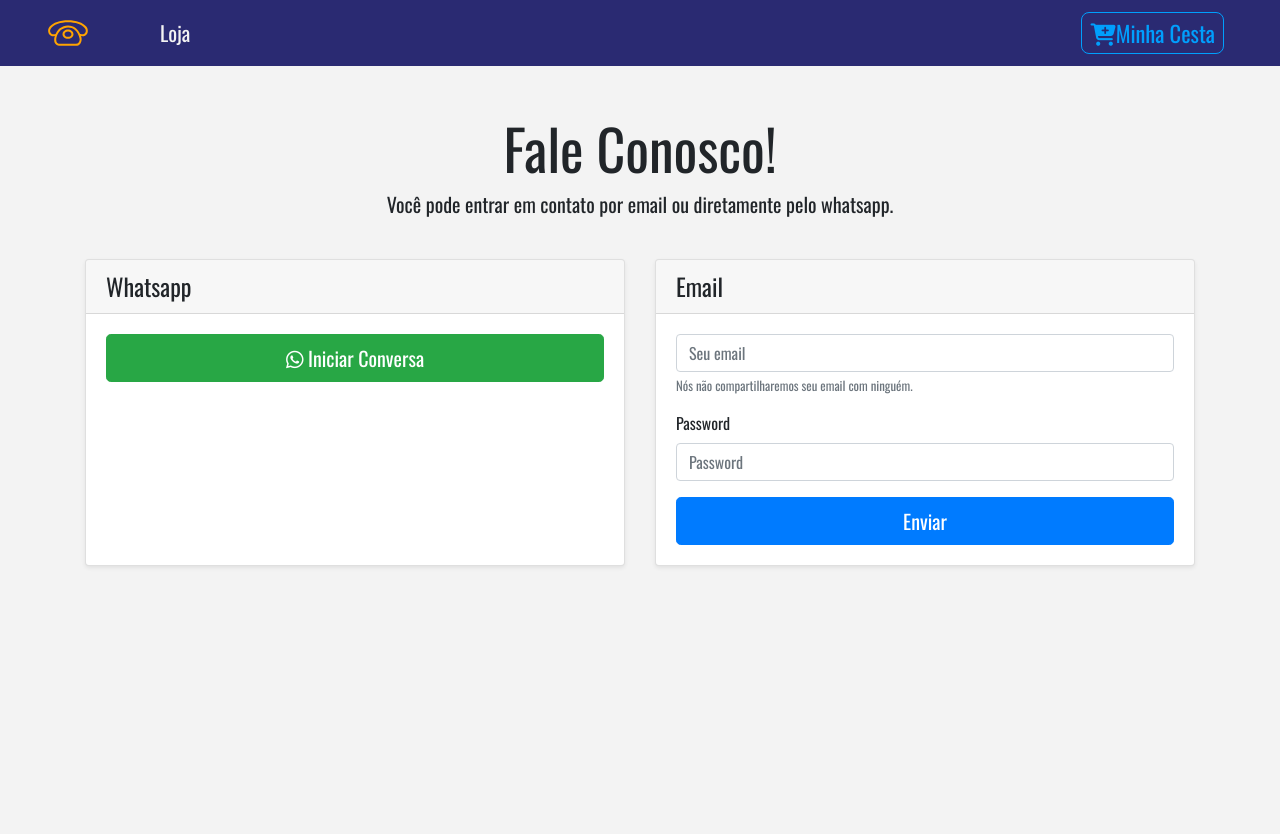
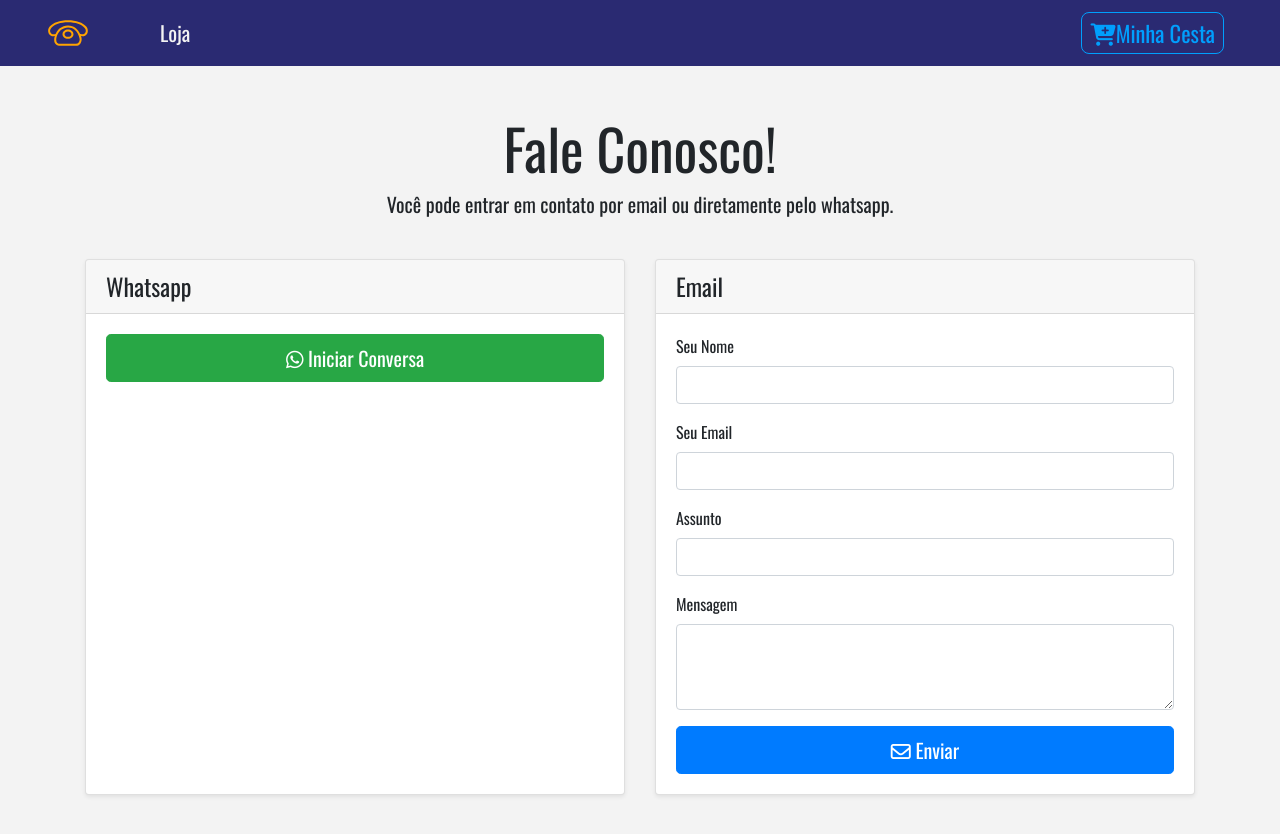
Before and after one commit to caiovosilva/lady-aline, a React (Create React App) app: page /contact in a window 1280 px wide. Before the commit the page ends 800 px from the top, so only its background shows below. Built offline with nearby package versions, Linux system fonts and the light colour scheme.

Commit message:
send email form done

```diff
--- a/src/components/Contact.js
+++ b/src/components/Contact.js
@@ -1,7 +1,18 @@
-import React from 'react'
+import React, { Component } from 'react'
 import { Form } from 'react-bootstrap'
 
-export default function Contact () {
+class Contact extends Component {
+  constructor () {
+    super()
+    this.state = {
+      name: '',
+      email: '',
+      subject: '',
+      message: ''
+    }
+  }
+
+  render () {
     return (
       <div className='container'>
         <div className='pricing-header px-3 py-3 pt-md-5 pb-md-4 mx-auto text-center'>
@@ -17,7 +28,7 @@ export default function Contact () {
               <button
                 type='button'
                 className='btn btn-lg btn-block btn-success'
-              onClick={handleWhatsappMessage}
+                onClick={this.handleWhatsappMessage}
               >
                 <i className='fab fa-whatsapp' /> Iniciar Conversa
               </button>
@@ -29,27 +40,78 @@ export default function Contact () {
             </div>
             <div className='card-body'>
               <Form>
+                <Form.Group controlId='formBasicName'>
+                  <Form.Label>Seu Nome</Form.Label>
+                  <Form.Control
+                    type='string'
+                    value={this.state.name}
+                    onChange={(e) => {
+                      this.setState({
+                        name: e.target.value
+                      })
+                    }}
+                  />
+                </Form.Group>
                 <Form.Group controlId='formBasicEmail'>
-                <Form.Control type='email' placeholder='Seu email' />
-                <Form.Text className='text-muted'>
-                  Nós não compartilharemos seu email com ninguém.
-                </Form.Text>
+                  <Form.Label>Seu Email</Form.Label>
+                  <Form.Control
+                    type='email'
+                    value={this.state.email}
+                    onChange={(e) => {
+                      this.setState({
+                        email: e.target.value
+                      })
+                    }}
+                  />
                 </Form.Group>
-              <Form.Group controlId='formBasicPassword'>
-                <Form.Label>Password</Form.Label>
-                <Form.Control type='password' placeholder='Password' />
+                <Form.Group controlId='formBasicSubject'>
+                  <Form.Label>Assunto</Form.Label>
+                  <Form.Control
+                    type='string'
+                    value={this.state.subject}
+                    onChange={(e) => {
+                      this.setState({
+                        subject: e.target.value
+                      })
+                    }}
+                  />
+                </Form.Group>
+                <Form.Group controlId='formBasicMessage'>
+                  <Form.Label>Mensagem</Form.Label>
+                  <Form.Control
+                    as='textarea'
+                    rows='3'
+                    type='text'
+                    value={this.state.message}
+                    onChange={(e) => {
+                      this.setState({
+                        message: e.target.value
+                      })
+                    }}
+                  />
                 </Form.Group>
               </Form>
-            <button type='submit' className='btn btn-lg btn-block btn-primary'>Enviar</button>
+              <button
+                type='submit'
+                className='btn btn-lg btn-block btn-primary'
+                onClick={this.handleSubmitMessage}
+              >
+                <i className='far fa-envelope' /> Enviar
+              </button>
             </div>
           </div>
         </div>
       </div>
     )
   }
-
-function handleWhatsappMessage () {
+  handleSubmitMessage = () => {
+    console.log(this.state)
+    alert('esta função ainda será implementada')
+  }
+  handleWhatsappMessage = () => {
     const url = `https://api.whatsapp.com/send?phone=${process.env.REACT_APP_CONTACT_NUMBER}`
-  console.log(url)
     window.open(url, '_blank')
   }
+}
+
+export default Contact
```
Lines whose indentation alone changed are shown as unchanged.
